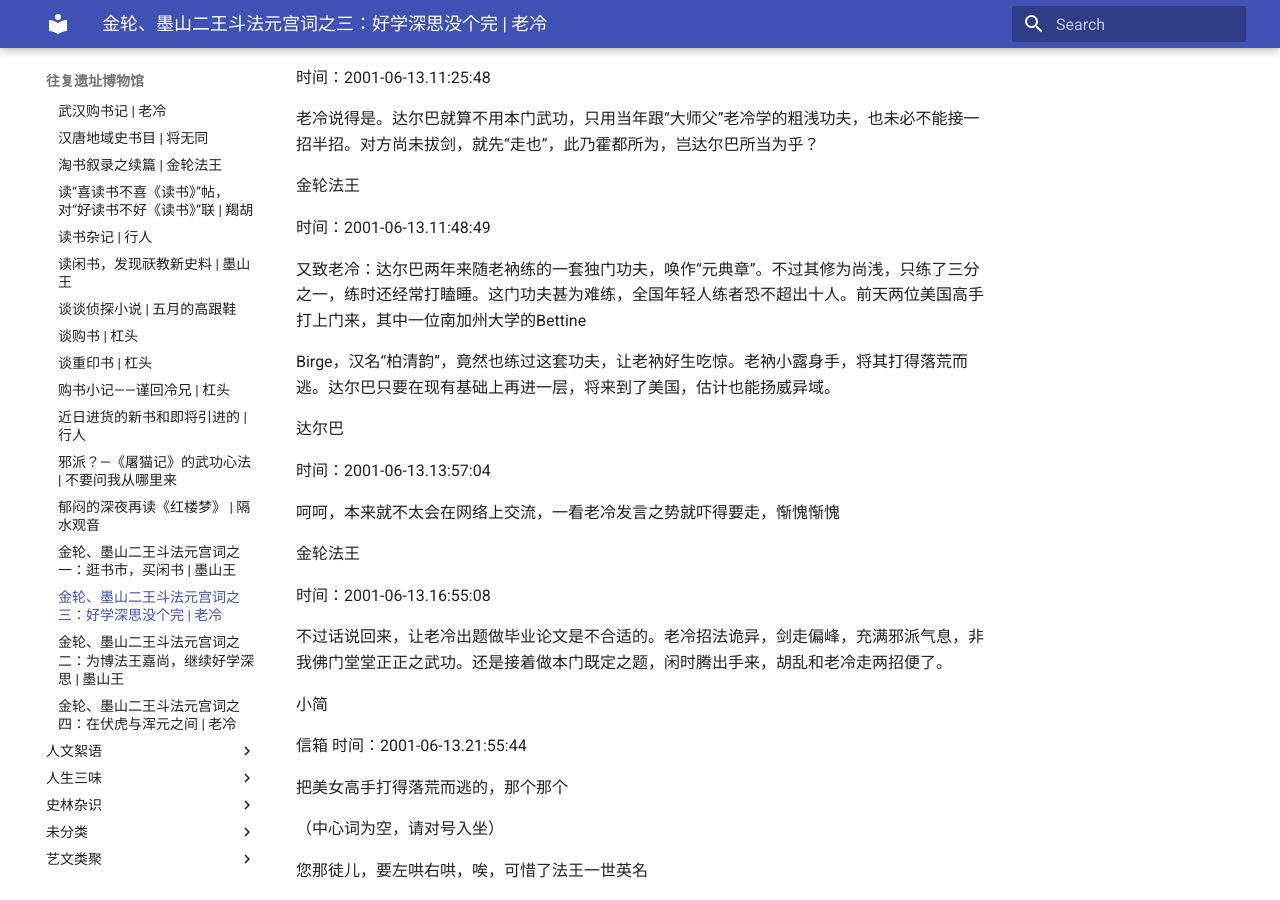
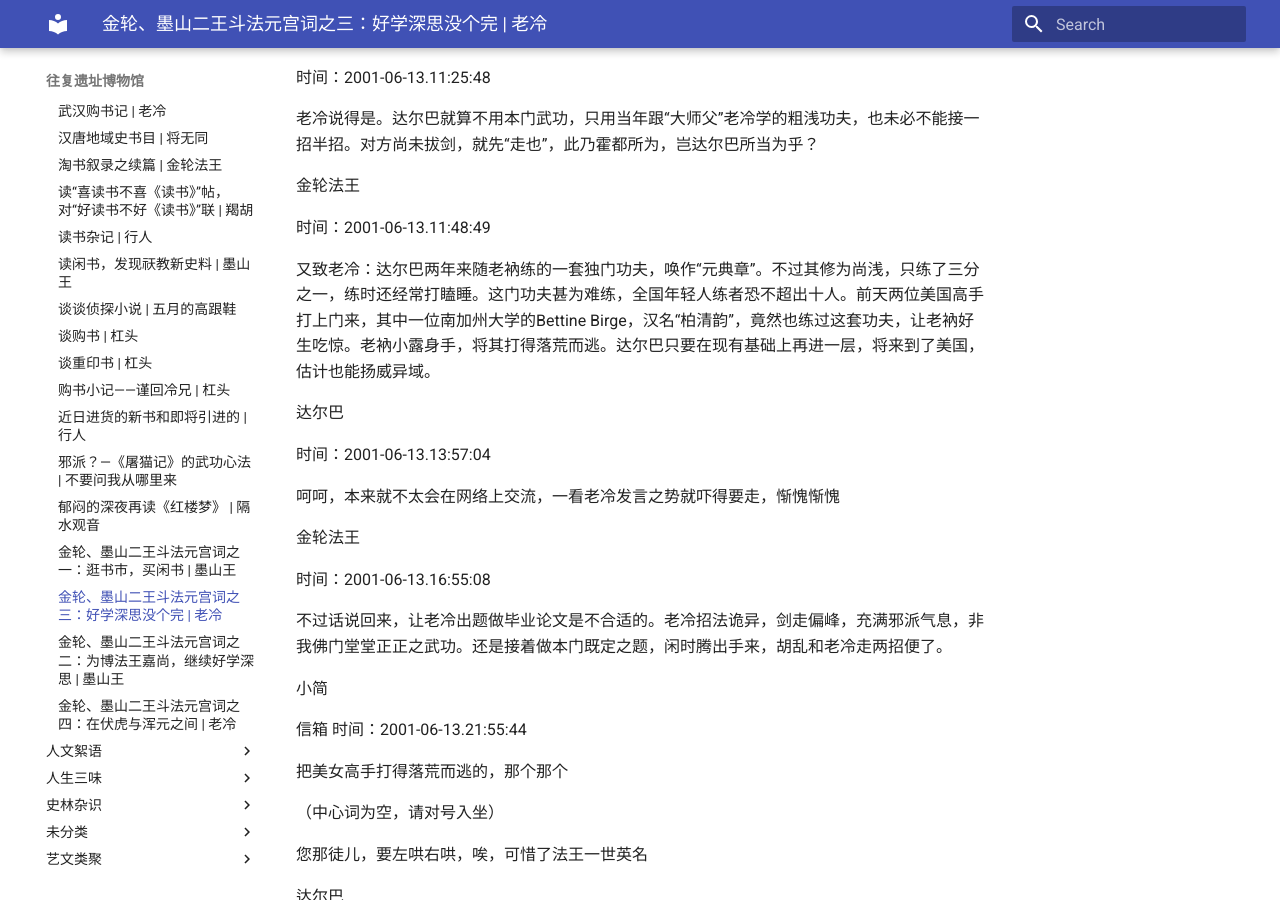
Before and after one commit to wangf-legacy/wangf-legacy.github.io, an MkDocs documentation site: the page built from docs/书林清话/金轮、墨山二王斗法元宫词之三：好学深思没个完 | 老冷.md, in a window 1280 px wide and 900 px high, scrolled down 10817 px. Built offline with MkDocs 1.6.1 and Material for MkDocs 9.7.7, drawn with Linux system fonts in a browser that asks for light colours; part of the change alters nothing that is shown.

Commit message:
fix: minor touches

```diff
--- a/docs/书林清话/金轮、墨山二王斗法元宫词之三：好学深思没个完 | 老冷.md
+++ b/docs/书林清话/金轮、墨山二王斗法元宫词之三：好学深思没个完 | 老冷.md
@@ -288,9 +288,7 @@
 
 时间：2001-06-13.11:48:49
 
-又致老冷：达尔巴两年来随老衲练的一套独门功夫，唤作“元典章”。不过其修为尚浅，只练了三分之一，练时还经常打瞌睡。这门功夫甚为难练，全国年轻人练者恐不超出十人。前天两位美国高手打上门来，其中一位南加州大学的Bettine
-
-Birge，汉名“柏清韵”，竟然也练过这套功夫，让老衲好生吃惊。老衲小露身手，将其打得落荒而逃。达尔巴只要在现有基础上再进一层，将来到了美国，估计也能扬威异域。
+又致老冷：达尔巴两年来随老衲练的一套独门功夫，唤作“元典章”。不过其修为尚浅，只练了三分之一，练时还经常打瞌睡。这门功夫甚为难练，全国年轻人练者恐不超出十人。前天两位美国高手打上门来，其中一位南加州大学的Bettine Birge，汉名“柏清韵”，竟然也练过这套功夫，让老衲好生吃惊。老衲小露身手，将其打得落荒而逃。达尔巴只要在现有基础上再进一层，将来到了美国，估计也能扬威异域。
 
 达尔巴
 
--- a/mkdocs.yml
+++ b/mkdocs.yml
@@ -1,2 +1,3 @@
 site_name: 往复遗址博物馆
+site_description: 往复论坛（2000-2017）是中文世界最负盛名的文史BBS。本项目收集了部分往复旧文，供后来者了解/研究/凭吊。
 theme: material
```
Also changed, not shown: docs/书林清话/金轮、墨山二王斗法元宫词之一：逛书市，买闲书 | 墨山王.md (+2 -2 lines), docs/书林清话/金轮、墨山二王斗法元宫词之二：为博法王嘉尚，继续好学深思 | 墨山王.md (+1 -3 lines).
